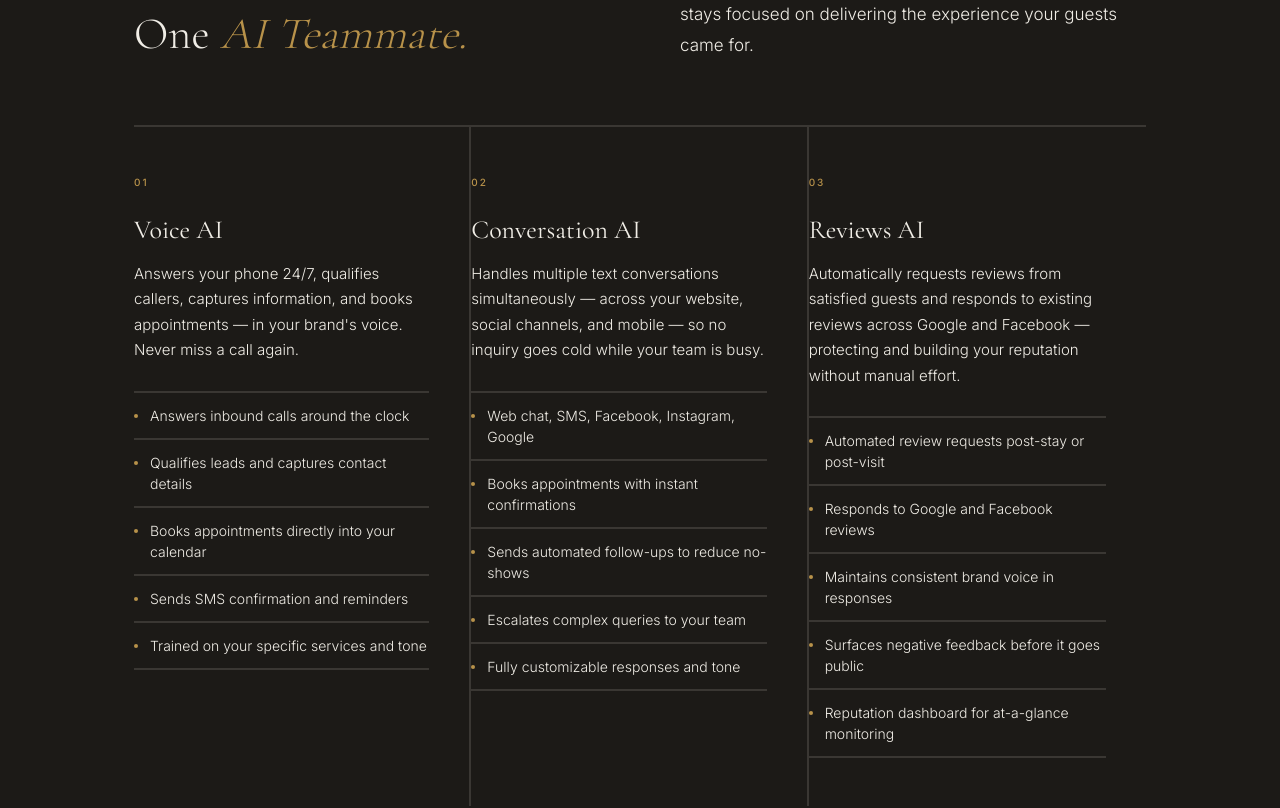
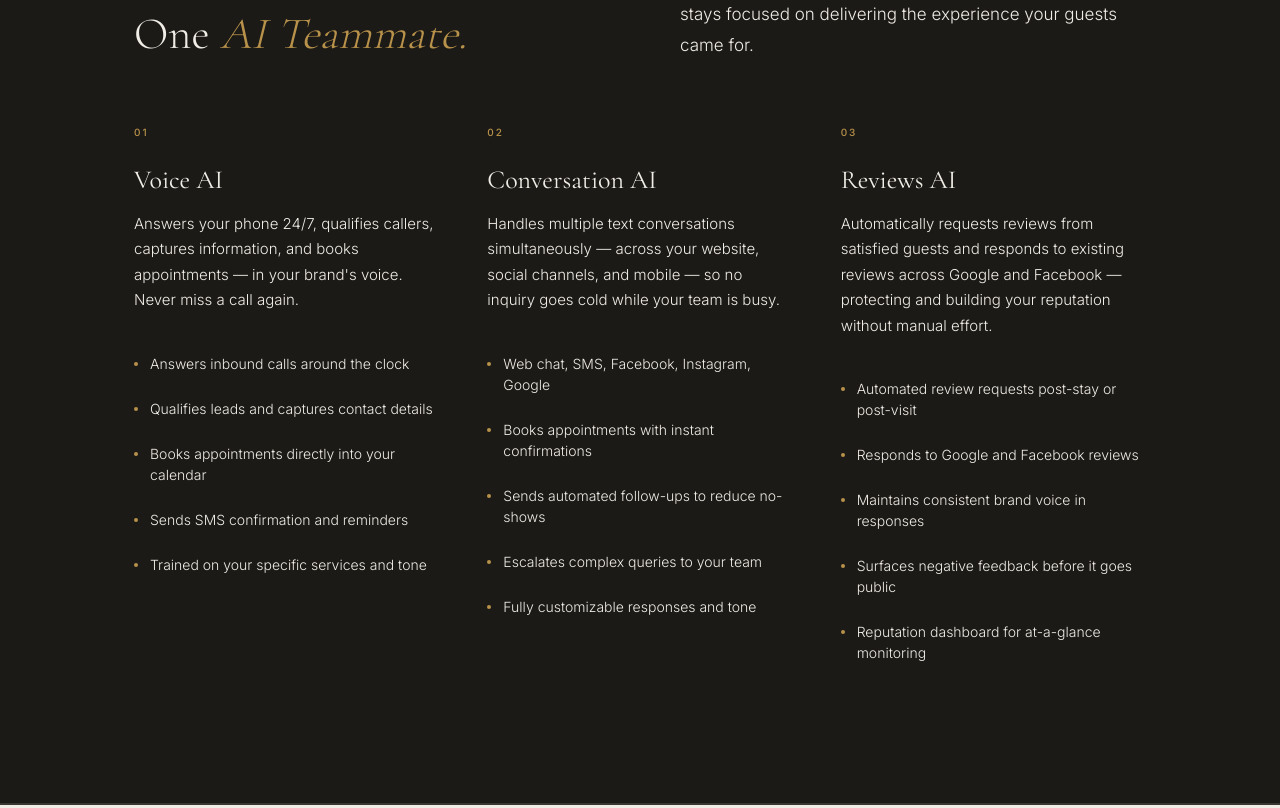
Before and after one commit to letsnavigatebmw/aperture-hospitality, a Next.js app: page /ai-solutions in a window 1280 px wide. Shown: the part 2080-2888 px from the top of the page. Built offline with nearby package versions, Linux system fonts and the light colour scheme.

Commit message:
Remove divider lines from Voice/Conversation/Reviews AI section: Remove all borders and add gap spacing

```diff
--- a/app/ai-solutions/page.tsx
+++ b/app/ai-solutions/page.tsx
@@ -137,19 +137,19 @@ export default function AISolutionsPage() {
             </p>
           </div>
 
-          <div style={{ display: 'grid', gridTemplateColumns: 'repeat(3, 1fr)', gap: '0', borderTop: '2px solid #3a3733' }}>
+          <div style={{ display: 'grid', gridTemplateColumns: 'repeat(3, 1fr)', gap: '3rem' }}>
             {[
               { number: '01', name: 'Voice AI', desc: 'Answers your phone 24/7, qualifies callers, captures information, and books appointments — in your brand\'s voice. Never miss a call again.', features: ['Answers inbound calls around the clock', 'Qualifies leads and captures contact details', 'Books appointments directly into your calendar', 'Sends SMS confirmation and reminders', 'Trained on your specific services and tone'] },
               { number: '02', name: 'Conversation AI', desc: 'Handles multiple text conversations simultaneously — across your website, social channels, and mobile — so no inquiry goes cold while your team is busy.', features: ['Web chat, SMS, Facebook, Instagram, Google', 'Books appointments with instant confirmations', 'Sends automated follow-ups to reduce no-shows', 'Escalates complex queries to your team', 'Fully customizable responses and tone'] },
               { number: '03', name: 'Reviews AI', desc: 'Automatically requests reviews from satisfied guests and responds to existing reviews across Google and Facebook — protecting and building your reputation without manual effort.', features: ['Automated review requests post-stay or post-visit', 'Responds to Google and Facebook reviews', 'Maintains consistent brand voice in responses', 'Surfaces negative feedback before it goes public', 'Reputation dashboard for at-a-glance monitoring'] }
             ].map((tool, i) => (
-              <div key={i} style={{ padding: '3rem 2.5rem 3rem 0', borderRight: i < 2 ? '2px solid #3a3733' : 'none' }}>
+              <div key={i} style={{ padding: '0' }}>
                 <div style={{ fontSize: '0.625rem', fontWeight: 500, letterSpacing: '0.2em', textTransform: 'uppercase', color: '#B8924A', marginBottom: '1.5rem' }}>{tool.number}</div>
                 <h3 style={{ fontFamily: "'Cormorant Garamond', Georgia, serif", fontSize: '1.625rem', fontWeight: 400, color: '#F0EDE6', lineHeight: 1.2, marginBottom: '1rem' }}>{tool.name}</h3>
                 <p style={{ fontSize: '0.9375rem', fontWeight: 300, lineHeight: 1.7, color: '#F0EDE6', marginBottom: '1.75rem' }}>{tool.desc}</p>
-                <ul style={{ listStyle: 'none', borderTop: '2px solid #3a3733', padding: 0, margin: 0 }}>
+                <ul style={{ listStyle: 'none', padding: 0, margin: 0 }}>
                   {tool.features.map((feat, j) => (
-                    <li key={j} style={{ display: 'flex', alignItems: 'flex-start', gap: '0.75rem', padding: '0.75rem 0', borderBottom: '2px solid #3a3733', fontSize: '0.875rem', fontWeight: 300, color: '#F0EDE6', lineHeight: 1.5 }}>
+                    <li key={j} style={{ display: 'flex', alignItems: 'flex-start', gap: '0.75rem', padding: '0.75rem 0', fontSize: '0.875rem', fontWeight: 300, color: '#F0EDE6', lineHeight: 1.5 }}>
                       <span style={{ width: '4px', height: '4px', background: '#B8924A', borderRadius: '50%', flexShrink: 0, marginTop: '0.55rem' }}></span>
                       {feat}
                     </li>
```
